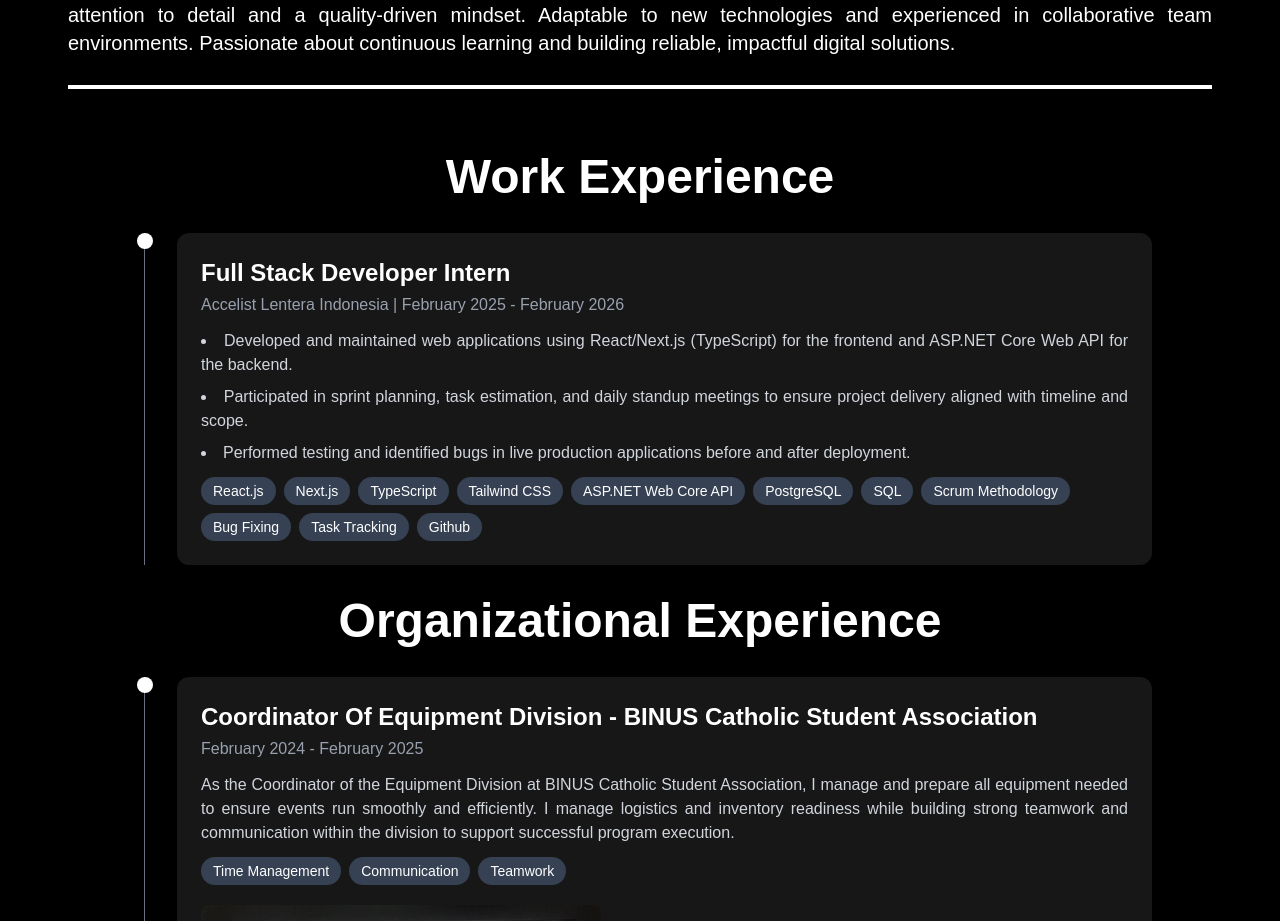
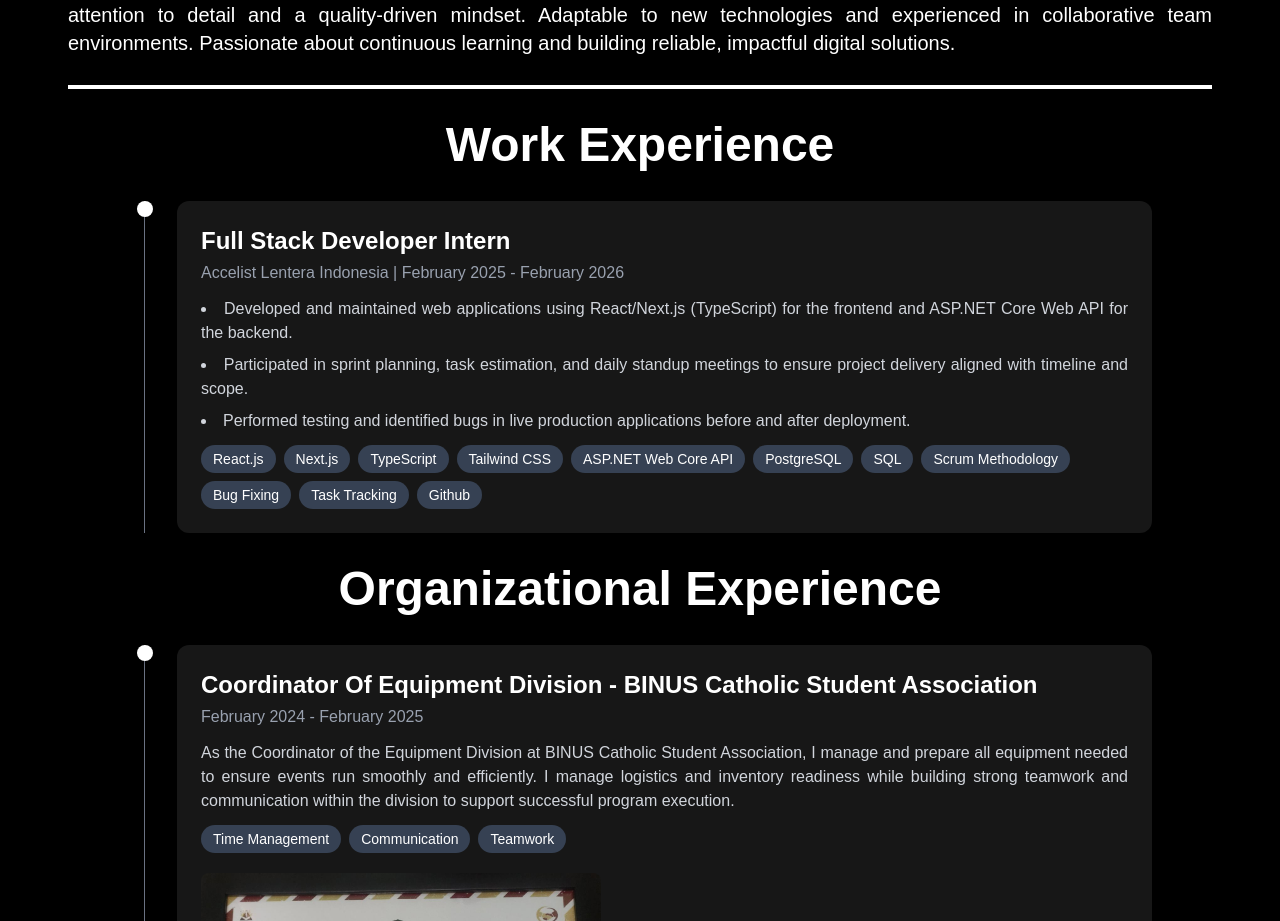
Before and after one commit to LorensiusGani/Personal-website, a Next.js app: page / in a window 1280 px wide. Shown: the part 967-1888 px from the top of the page. Built offline with nearby package versions, Linux system fonts and the light colour scheme.

Commit message:
Fix margin top work experience

```diff
--- a/app/Components/About.tsx
+++ b/app/Components/About.tsx
@@ -102,7 +102,7 @@ const About: React.FC = () => {
 
       <div className="h-1 mt-7 mx-5 bg-white"></div>
 
-      <div className="text-white mt-16">
+      <div className="text-white mt-8">
         <h3 className="mt-8 mb-8 text-3xl md:text-5xl font-bold text-center">
           Work Experience
         </h3>
```
